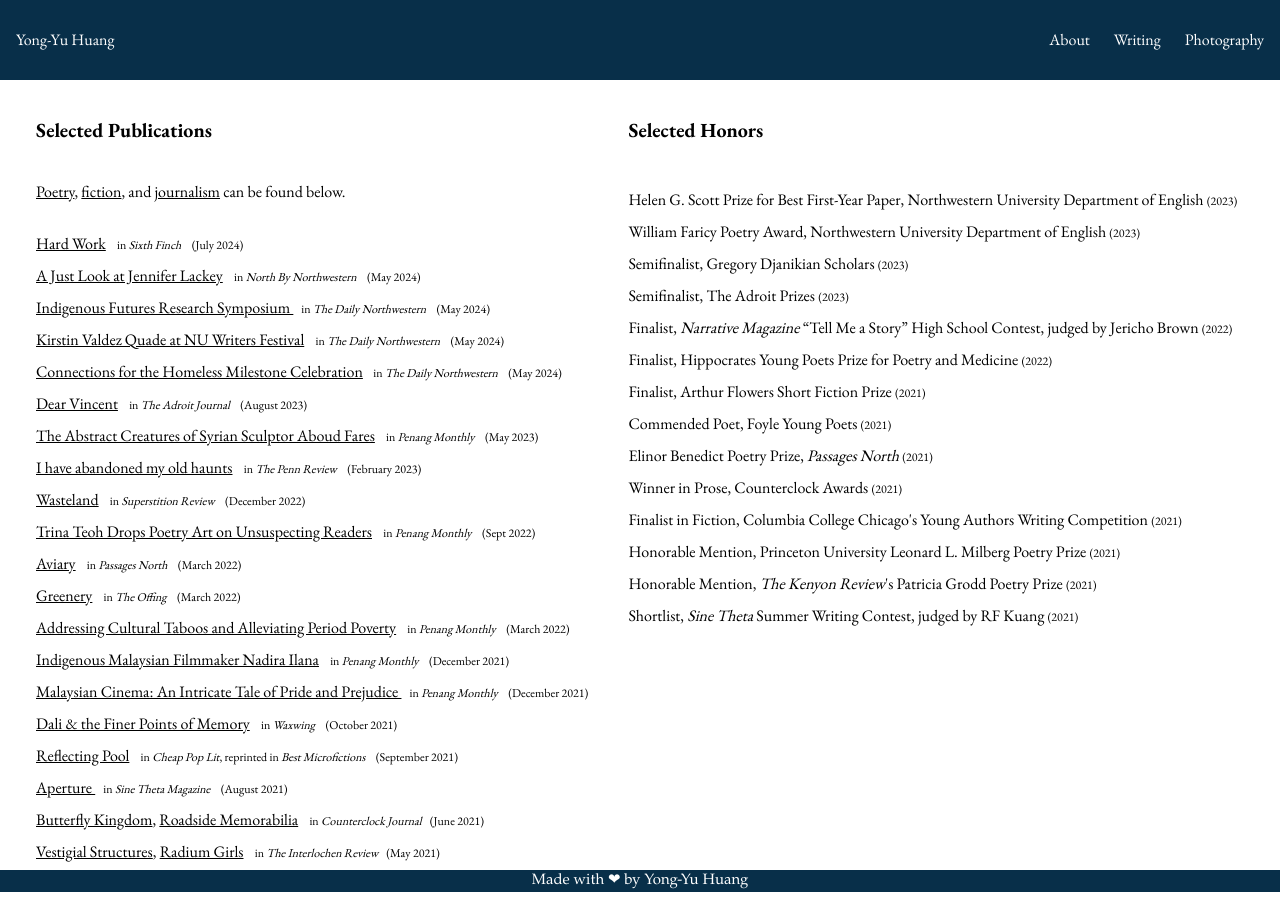
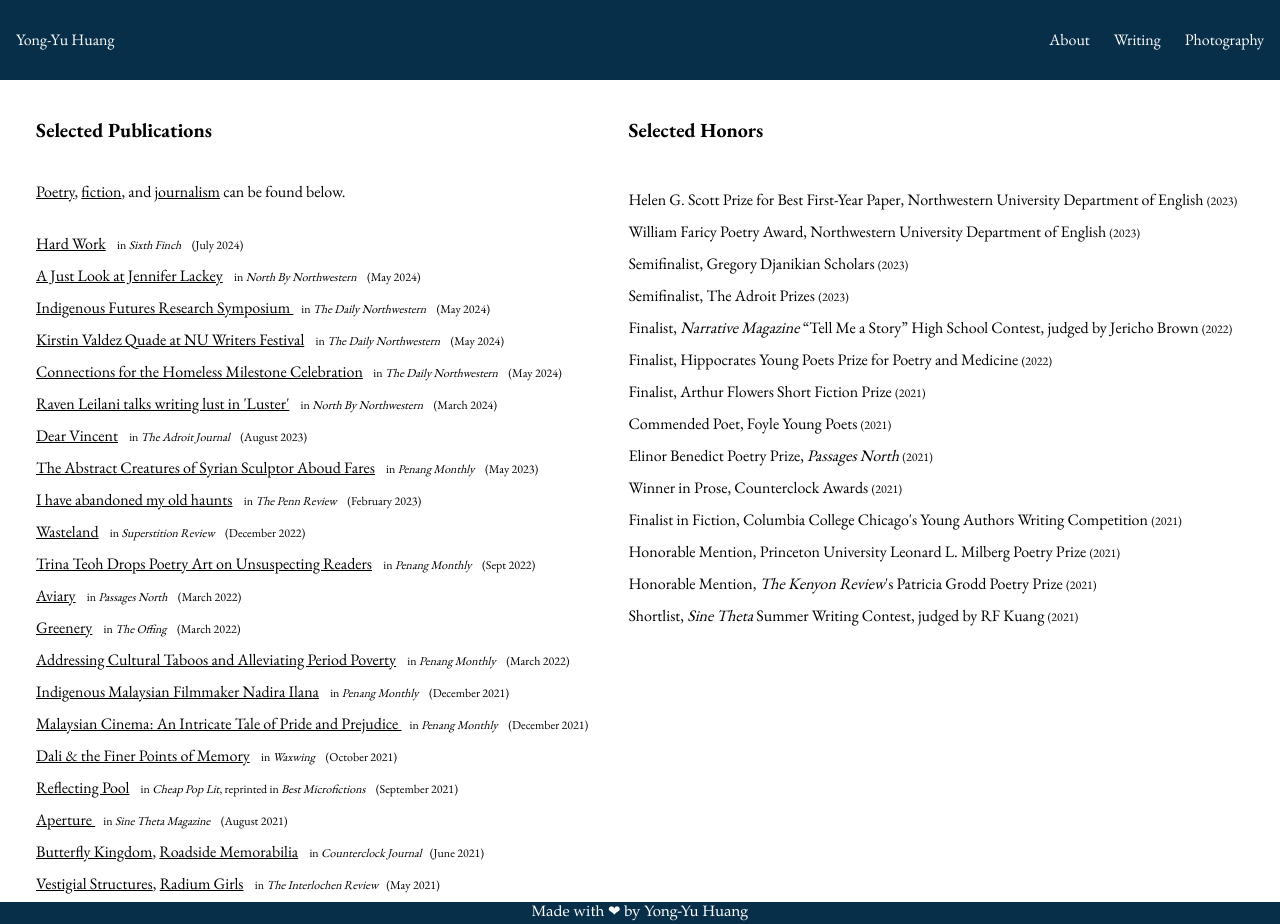
Before and after one commit to yongssh/yongssh.github.io, a Next.js app: page /writing in a window 1280 px wide. Before the commit the page ends 892 px from the top, so only its background shows below. Built offline with nearby package versions, Linux system fonts and the light colour scheme.

Commit message:
update NBN pub

```diff
--- a/src/app/components/publications.tsx
+++ b/src/app/components/publications.tsx
@@ -21,6 +21,7 @@ const Publications =() => {
             <p className={'p-1'}><a className="journ" href="https://dailynorthwestern.com/2024/05/16/campus/center-for-native-american-and-indigenous-research-hosts-6th-annual-symposium-on-indigenous-futures/"> Indigenous Futures Research Symposium </a> <span className="text-xs p-2">in <em>The Daily Northwestern</em> </span> <span className="text-xs">(May 2024)</span></p>
             <p className={'p-1'}> <a className="journ" href="https://dailynorthwestern.com/2024/05/06/campus/kirstin-valdez-quade-talks-debut-novel-the-five-wounds-at-annual-writers-festival/">Kirstin Valdez Quade at NU Writers Festival</a> <span className="text-xs p-2"> in <em>The Daily Northwestern </em> </span><span className="text-xs">(May 2024)</span></p>
             <p className={'p-1'}> <a className="journ" href="https://dailynorthwestern.com/2024/05/22/city/connections-for-the-homeless-honors-staff-volunteers-participants-at-milestone-celebration/">Connections for the Homeless Milestone Celebration</a><span className="text-xs p-2"> in <em>The Daily Northwestern </em> </span> <span className="text-xs">(May 2024)</span></p>
+            <p className={'p-1'}><a className="journ" href="https://northbynorthwestern.com/writing-lust-in-luster-a-raven-leilani-reading/"> Raven Leilani talks writing lust in 'Luster'</a> <span className="text-xs p-2">in <em>North By Northwestern</em> </span> <span className="text-xs">(March 2024)</span></p>
             <p className={'p-1'}> <a className="poetry" href="https://theadroitjournal.org/issue-forty-six/issue-forty-six-yong-yu-huang/">Dear Vincent</a> <span className="text-xs p-2"> in <em>The Adroit Journal </em></span><span className="text-xs">(August 2023)</span></p>
             <p className={'p-1'}> <a className="journ" href="https://penangmonthly.com/article/20897/facing-abstract-creatures-makes-them-relatable-in-penang"> The Abstract Creatures of Syrian Sculptor Aboud Fares</a> <span className="text-xs p-2">  in <em>Penang Monthly</em> </span> <span className="text-xs">(May 2023)</span></p>
             <p className={'p-1'}> <a className="poetry" href="https://www.pennreview.org/i-have-abandoned-all-my-old-haunts">I have abandoned my old haunts</a> <span className="text-xs p-2"> in <em>The Penn Review </em> </span><span className="text-xs">(February 2023)</span></p>
```
